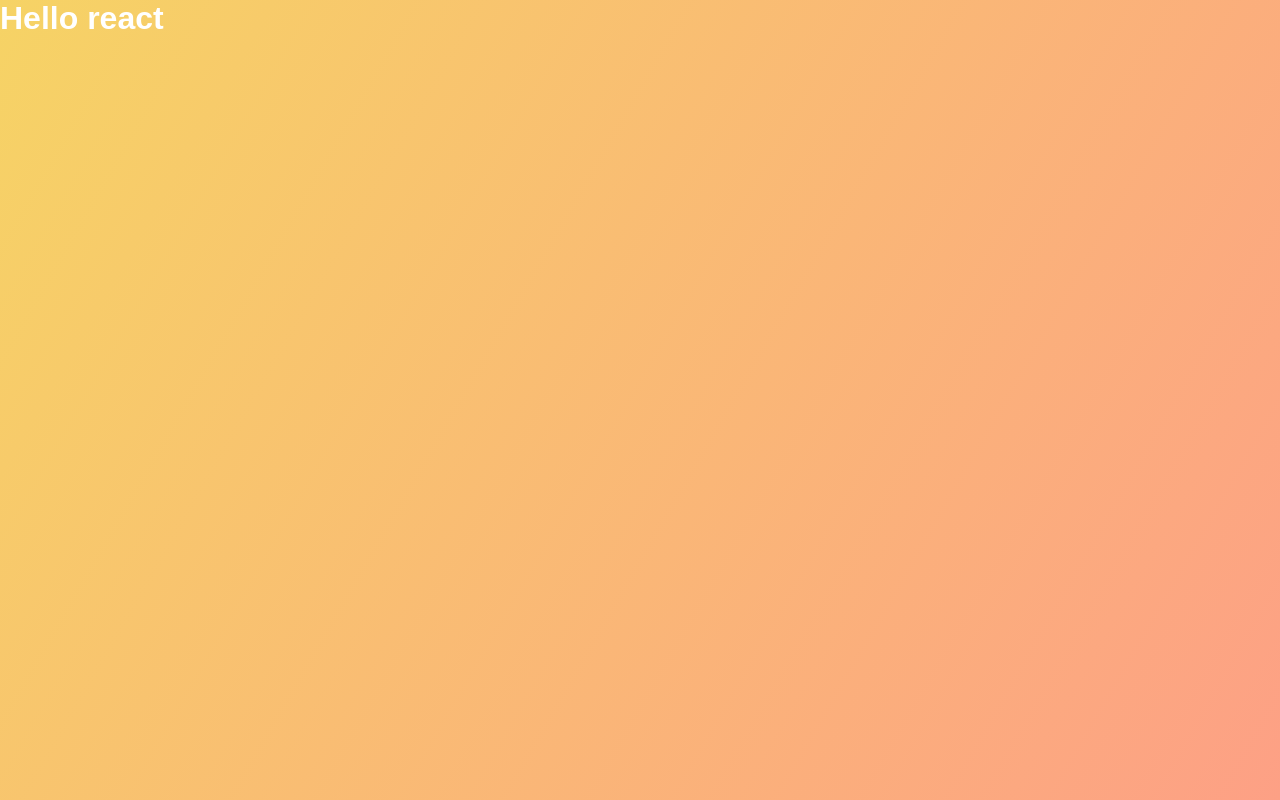
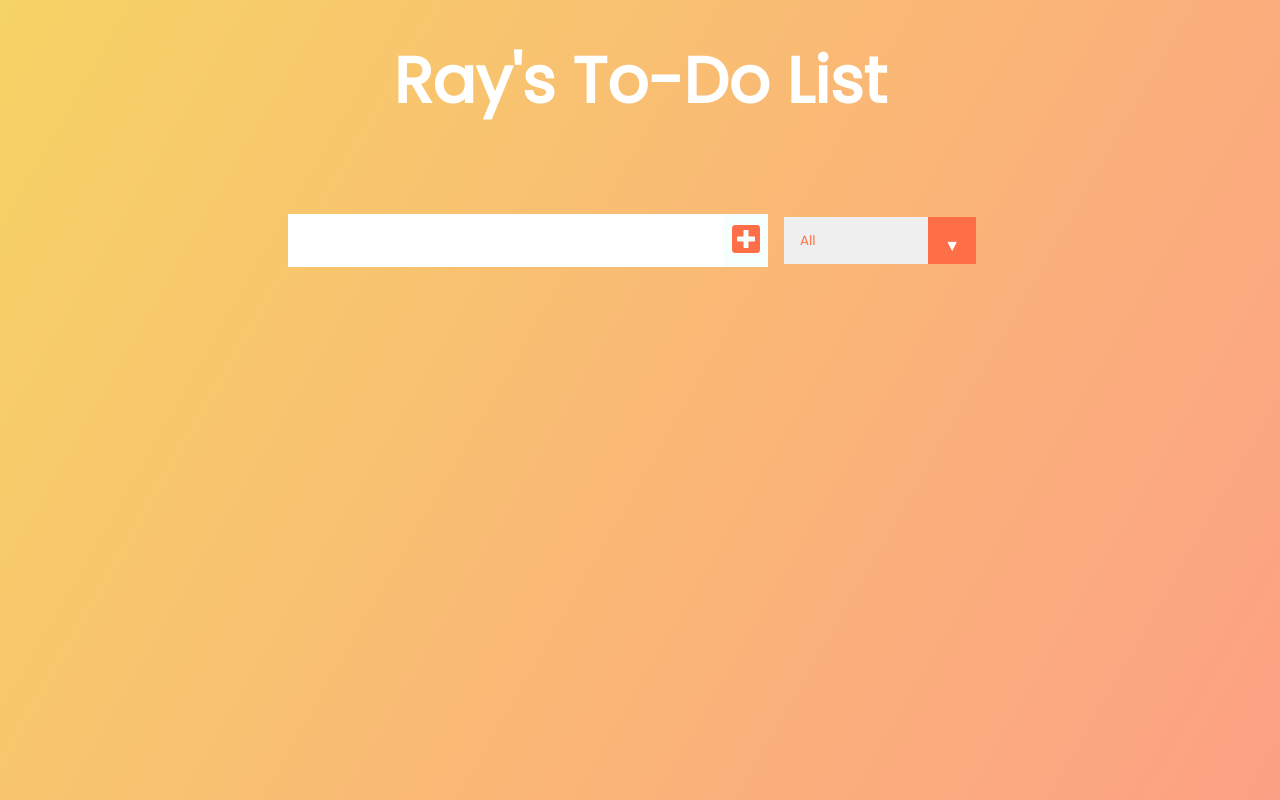
Before and after one commit to raytieu/react-todo-list, a React (Create React App) app: page / in a window 1280 px wide. Built offline with nearby package versions, Linux system fonts and the light colour scheme.

Commit message:
added Form component

```diff
--- a/public/index.html
+++ b/public/index.html
@@ -8,6 +8,16 @@
     <meta
       name="description"
       content="Web site created using create-react-app"
+    />
+    <link
+      href="https://fonts.googleapis.com/css?family=Poppins&display=swap"
+      rel="stylesheet"
+    />
+    <link
+      rel="stylesheet"
+      href="https://cdnjs.cloudflare.com/ajax/libs/font-awesome/5.12.1/css/all.min.css"
+      integrity="sha256-mmgLkCYLUQbXn0B1SRqzHar6dCnv9oZFPEC1g1cwlkk="
+      crossorigin="anonymous"
     />
     <link rel="apple-touch-icon" href="%PUBLIC_URL%/logo192.png" />
     <!--
--- a/src/App.js
+++ b/src/App.js
@@ -1,9 +1,15 @@
+import React from "react";
 import "./App.css";
+//Importing Components
+import Form from "./components/Form";
 
 function App() {
   return (
     <div className="App">
-      <h1>Hello react</h1>
+      <header>
+        <h1>Ray's To-Do List</h1>
+      </header>
+      <Form />
     </div>
   );
 }
--- /dev/null
+++ b/src/components/Form.js
@@ -0,0 +1,21 @@
+import React from "react";
+
+const Form = () => {
+  return (
+    <form>
+      <input type="text" className="todo-input" />
+      <button className="todo-button" type="submit">
+        <i className="fas fa-plus-square"></i>
+      </button>
+      <div className="select">
+        <select name="todos" className="filter-todo">
+          <option value="all">All</option>
+          <option value="completed">Completed</option>
+          <option value="incomplete">Incomplete</option>
+        </select>
+      </div>
+    </form>
+  );
+};
+
+export default Form;
```
Also changed, not shown: src/components/TodoList.js (added).
